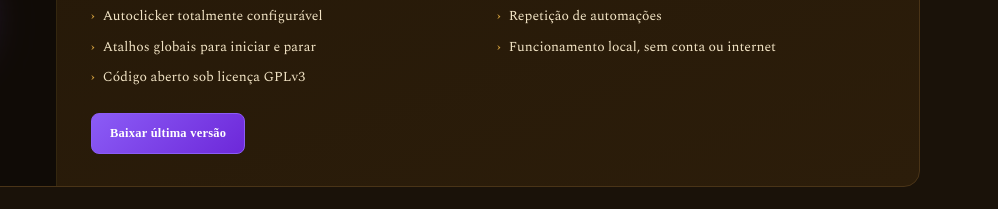
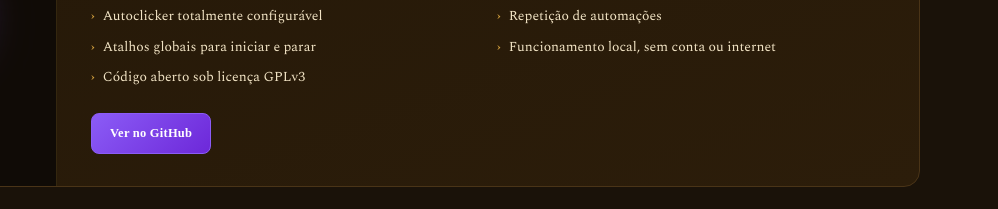
Before and after one commit to maiqbr/maiq, a plain HTML site: page index.html in a window 1280 px wide. Shown: the part 3963-4172 px from the top of the page, 282-1280 px from the left. Drawn offline with nearby package versions, Linux system fonts and the light colour scheme; a web font is replaced by a local one.

Commit message:
Update index.html

```diff
--- a/index.html
+++ b/index.html
@@ -207,7 +207,7 @@
         <p class="desc" data-i18n="spellbook.desc">Aplicativo Windows para gravar e reproduzir automações de teclado e mouse, organizadas como feitiços acionados por atalhos globais.</p>
         <ul class="feature-list" data-i18n-list="spellbook.features"></ul>
         <div class="project-links">
-          <a class="pill-link primary" href="https://github.com/maiqbr/Spellbook/releases/latest/download/Spellbook-v1.0.3-win-x64.zip" data-i18n="spellbook.download">Baixar última versão</a>
+          <a class="pill-link primary" href="https://github.com/maiqbr/Spellbook" data-i18n="spellbook.download">Ver no GitHub</a>
         </div>
       </div>
     </div>
@@ -368,7 +368,7 @@ const i18n = {
     "rubylive.features":["Login e identificação da call pelo Discord","Compartilhamento de tela e webcam","Seleção individual das transmissões","Mídia P2P com WebRTC","Layouts de tela e câmera personalizáveis","Controles de qualidade, FPS e bitrate","Permissões configuráveis por call, categoria e cargo"],
     "spellbook.desc":"Aplicativo Windows para gravar e reproduzir automações de teclado e mouse, organizadas como feitiços acionados por atalhos globais.",
     "spellbook.features":["Gravação de teclado, cliques, movimentos e rolagem","Construtor manual de sequências","Autoclicker totalmente configurável","Repetição de automações","Atalhos globais para iniciar e parar","Funcionamento local, sem conta ou internet","Código aberto sob licença GPLv3"],
-    "spellbook.download":"Baixar última versão",
+    "spellbook.download":"Ver no GitHub",
     "grimorio.desc":"ERP pessoal que reúne tarefas, calendário, projetos, notas, senhas e e-mail em um único espaço.",
     "grimorio.features":["Tarefas recorrentes e calendário","Organização de projetos e notas","Cofre de senhas criptografado","Rascunhos, envio e recebimento de e-mails","Temas, identidade visual e idioma personalizáveis","Exportação de dados e backups","Instalação pessoal com Cloudflare Workers, D1 e R2"],
     "links.repository":"Ver no GitHub",
@@ -416,7 +416,7 @@ const i18n = {
     "rubylive.features":["Discord login and voice channel detection","Screen and webcam sharing","Individual stream selection","Peer-to-peer media with WebRTC","Customizable screen and camera layouts","Quality, FPS and bitrate controls","Permissions configurable by channel, category and role"],
     "spellbook.desc":"A Windows app for recording and replaying keyboard and mouse automations, organized as spells triggered by global shortcuts.",
     "spellbook.features":["Keyboard, click, movement and scroll recording","Manual sequence builder","Fully configurable autoclicker","Automation looping","Global shortcuts to start and stop","Runs locally without an account or internet","Open source under the GPLv3 license"],
-    "spellbook.download":"Download latest release",
+    "spellbook.download":"View on GitHub",
     "grimorio.desc":"A personal ERP that brings tasks, calendar, projects, notes, passwords and email together in one place.",
     "grimorio.features":["Recurring tasks and calendar","Project and note organization","Encrypted password vault","Email drafts, sending and receiving","Customizable themes, branding and language","Data exports and backups","Personal deployment with Cloudflare Workers, D1 and R2"],
     "links.repository":"View on GitHub",
```
